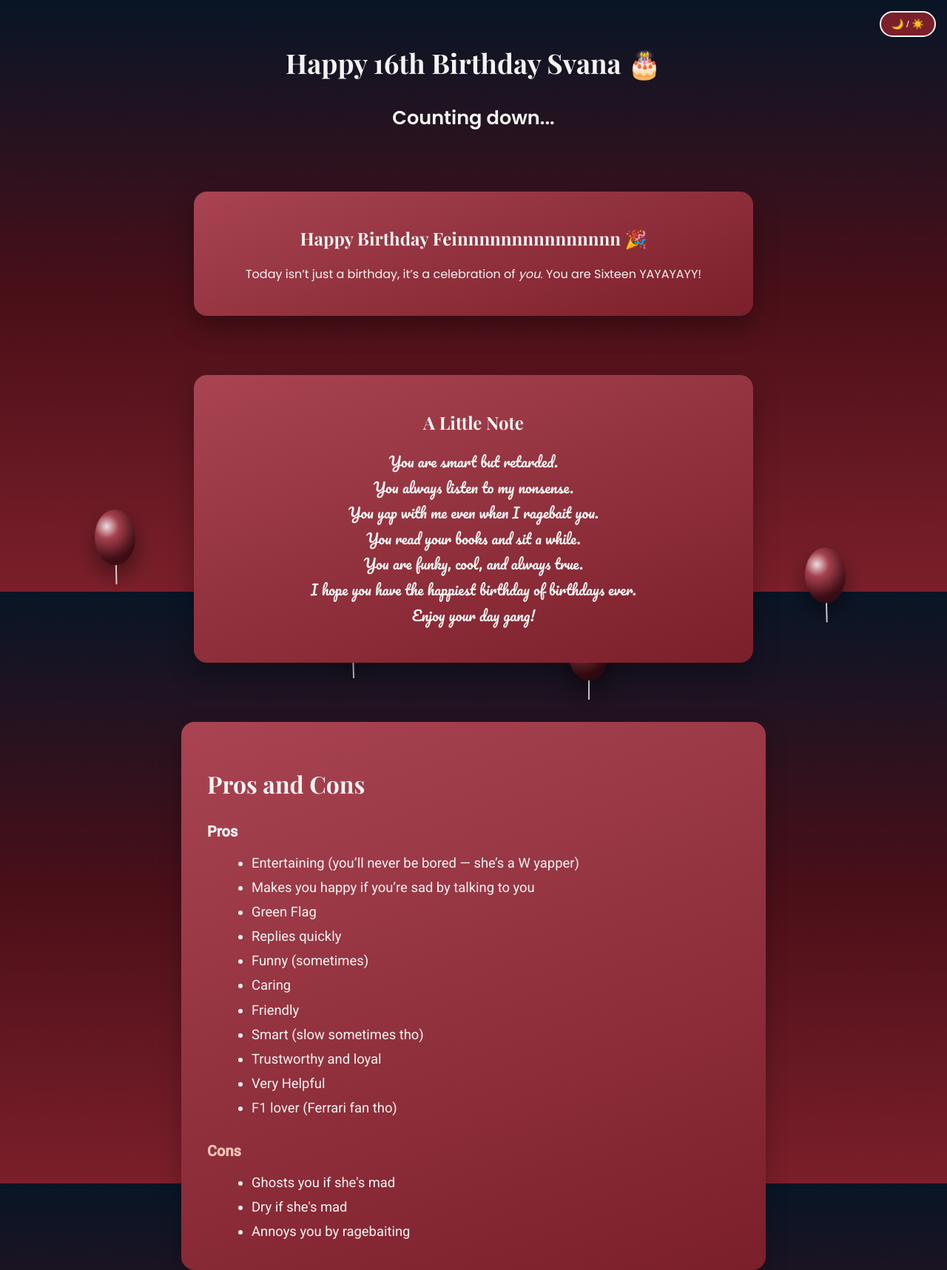
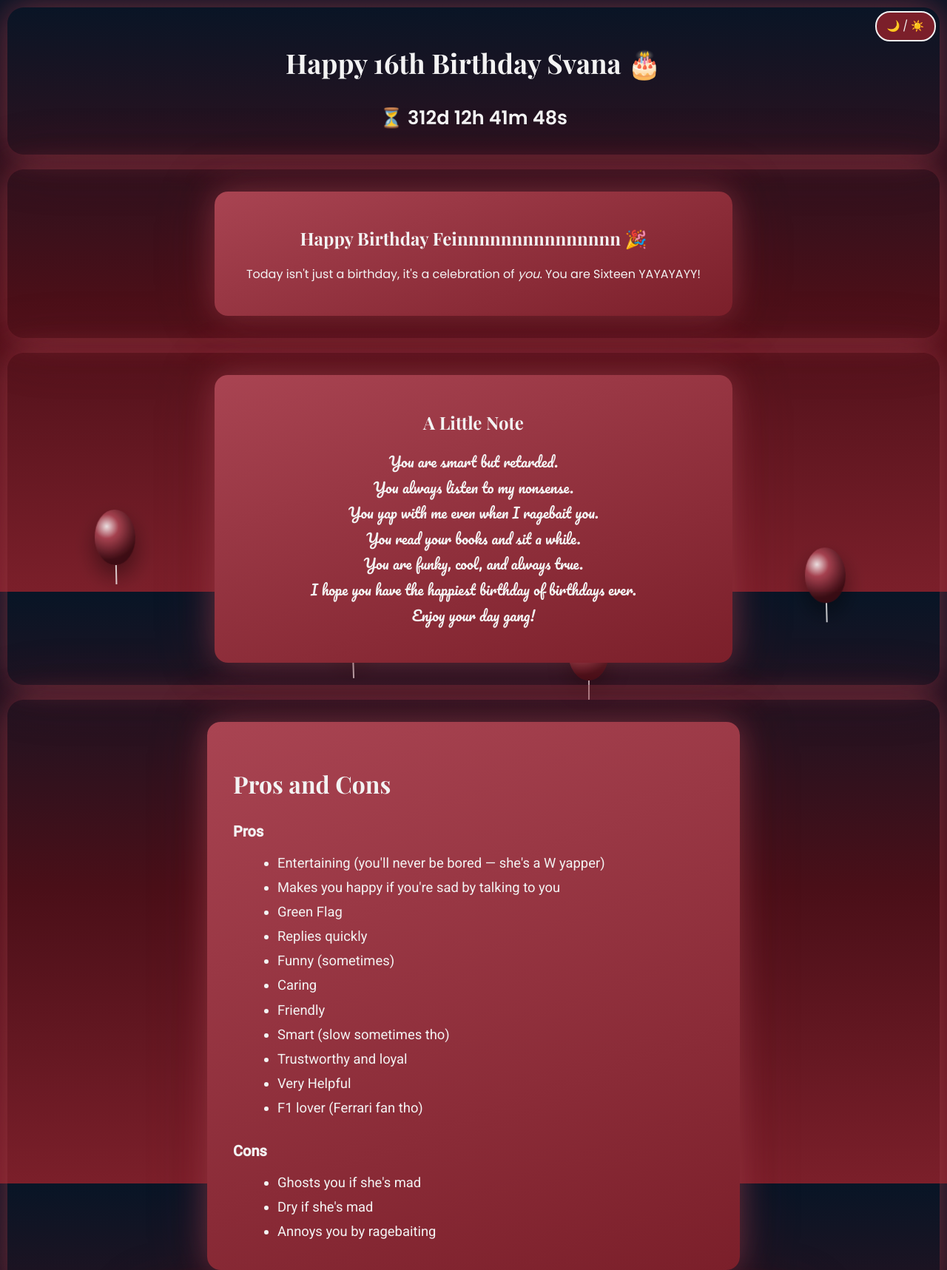
Before and after one commit to jpurohit54321-ux/pocketdynamite7788ax, a plain HTML site: page index.html in a window 1280 px wide. Shown: the top 1717 px of the page at 74% size. Drawn offline with nearby package versions, Linux system fonts and the light colour scheme.

Commit message:
Update index.html

```diff
--- a/index.html
+++ b/index.html
@@ -5,31 +5,46 @@
     <meta name="viewport" content="width=device-width, initial-scale=1.0">
     <title>Happy 16th Birthday Svana!</title>
 
-    <link href="https://fonts.googleapis.com/css2?family=Playfair+Display:wght@600;700&family=Poppins:wght@300;400;600&family=Pacifico&display=swap" rel="stylesheet">
+    <link href="https://fonts.googleapis.com/css2?family=Playfair+Display:wght@600;700&family=Poppins:wght@300;400;600&family=Pacifico&family=Roboto:wght@300;400;500&display=swap" rel="stylesheet">
 
     <style>
+        /* ── DARK MODE (default) ── */
         :root {
-            --navy: #081526;
-            --maroon-dark: #4a0f18;
-            --maroon-mid: #7b1f2a;
+            --navy:         #081526;
+            --maroon-dark:  #4a0f18;
+            --maroon-mid:   #7b1f2a;
             --maroon-light: #a94452;
-            --gold: #f3f3f3;
-            --text: #f3f3f3;
-            --title-color: #f3f3f3; /* Default light title for dark background */
-            --card-bg: linear-gradient(160deg, #a94452, #7b1f2a);
+            --gold:         #f3f3f3;
+            --text:         #f3f3f3;
+            --title-color:  #f3f3f3;
+            --card-bg:      linear-gradient(160deg, #a94452, #7b1f2a);
+            --card-text:    #f3f3f3;
             --gallery-item-bg: #fff;
+            --glow-color:   rgba(169, 68, 82, 0.65);
+            --section-glow: 0 0 40px rgba(169,68,82,0.5), 0 0 80px rgba(123,31,42,0.3);
+            --btn-bg:       #7b1f2a;
+            --btn-text:     #f3f3f3;
         }
 
+        /* ── LIGHT MODE ── */
         body.light {
-            --navy: #f6f2f2;
-            --maroon-dark: #f2c4cb;
-            --maroon-mid: #e08c9a;
-            --maroon-light: #ffffff;
-            --text: #222;
-            --title-color: #000000; /* Title turns black in light mode */
-            --card-bg: white;
-            --gallery-item-bg: #f0f0f0;
+            --navy:         #fdf0f2;
+            --maroon-dark:  #f7d6db;
+            --maroon-mid:   #e89aaa;
+            --maroon-light: #f3b8c3;
+            --gold:         #7b1f2a;
+            --text:         #222222;
+            --title-color:  #3a0a12;
+            --card-bg:      linear-gradient(160deg, #f7d6db, #e89aaa);
+            --card-text:    #2a0a10;
+            --gallery-item-bg: #f0e4e6;
+            --glow-color:   rgba(232,154,170,0.7);
+            --section-glow: 0 0 40px rgba(232,154,170,0.55), 0 0 80px rgba(247,214,219,0.35);
+            --btn-bg:       #a94452;
+            --btn-text:     #ffffff;
         }
+
+        * { box-sizing: border-box; }
 
         body {
             margin: 0;
@@ -38,15 +53,13 @@
             background-attachment: fixed;
             color: var(--text);
             text-align: center;
-            transition: 0.4s;
+            transition: background 0.4s, color 0.4s;
         }
 
-        h1, h2 {
-            font-family: 'Playfair Display', serif;
-        }
+        h1, h2 { font-family: 'Playfair Display', serif; }
 
         h1 {
-            color: var(--title-color); /* Uses the variable that changes */
+            color: var(--title-color);
             font-size: 2.3rem;
             margin-top: 20px;
             transition: color 0.4s;
@@ -56,24 +69,58 @@
             padding: 40px 16px;
         }
 
-        /* Toggle Button */
+        /* ── GLOW on every section ── */
+        section > .card,
+        section > .slay-section,
+        .slay-section {
+            box-shadow: var(--section-glow);
+            transition: box-shadow 0.4s;
+        }
+
+        section {
+            position: relative;
+        }
+
+        section::after {
+            content: '';
+            position: absolute;
+            inset: 10px;
+            border-radius: 22px;
+            box-shadow: var(--section-glow);
+            pointer-events: none;
+            z-index: 0;
+        }
+
+        section > * { position: relative; z-index: 1; }
+
+        /* ── Toggle Button ── */
         .toggle {
             position: fixed;
             top: 15px;
             right: 15px;
             padding: 8px 14px;
             border-radius: 20px;
-            background: var(--maroon-mid);
-            color: white;
+            background: var(--btn-bg);
+            color: var(--btn-text);
             border: 2px solid var(--gold);
             cursor: pointer;
             z-index: 1000;
+            font-family: 'Poppins', sans-serif;
+            font-size: 0.9rem;
+            transition: background 0.4s, color 0.4s, border-color 0.4s;
         }
 
-        /* Countdown */
+        .toggle:hover {
+            opacity: 0.85;
+            transform: scale(1.05);
+        }
+
+        /* ── Countdown ── */
         .countdown {
             font-size: 1.6rem;
             font-weight: 600;
+            color: var(--title-color);
+            transition: color 0.4s;
         }
 
         .reveal {
@@ -85,18 +132,24 @@
 
         @keyframes pop {
             from { transform: scale(1); }
-            to { transform: scale(1.05); }
+            to   { transform: scale(1.05); }
         }
 
-        /* Card Styles */
+        /* ── Cards ── */
         .card {
             max-width: 700px;
             margin: auto;
             padding: 28px;
             border-radius: 18px;
             background: var(--card-bg);
-            box-shadow: 0 15px 35px rgba(0,0,0,0.3);
-            color: inherit;
+            box-shadow: 0 15px 35px rgba(0,0,0,0.3), var(--section-glow);
+            color: var(--card-text);
+            transition: background 0.4s, color 0.4s, box-shadow 0.4s;
+        }
+
+        .card h2 {
+            color: var(--card-text);
+            transition: color 0.4s;
         }
 
         .letter p {
@@ -105,10 +158,44 @@
             line-height: 1.8;
         }
 
-        /* Gallery Section */
+        /* ── Pros & Cons Card ── */
+        .pros-cons-card {
+            padding: 35px;
+            max-width: 720px;
+            margin: auto;
+            text-align: left;
+            background: var(--card-bg);
+            box-shadow: 0 12px 30px rgba(0,0,0,0.25), var(--section-glow);
+            border-radius: 18px;
+            transition: transform 0.3s ease, box-shadow 0.3s ease, background 0.4s, color 0.4s;
+            color: var(--card-text);
+        }
+
+        .pros-cons-card:hover {
+            transform: translateY(-8px) scale(1.02);
+            box-shadow: 0 20px 40px rgba(0,0,0,0.35), var(--section-glow);
+        }
+
+        .pros-cons-card h2 {
+            font-family: 'Playfair Display', serif;
+            font-size: 2rem;
+            margin-bottom: 25px;
+            color: var(--card-text);
+            transition: color 0.4s;
+        }
+
+        .pros-cons-card ul {
+            font-family: 'Roboto', sans-serif;
+            font-size: 1.15rem;
+            line-height: 1.8;
+        }
+
+        /* ── Gallery ── */
         .slay-section {
             max-width: 900px;
             margin: auto;
+            padding: 20px;
+            border-radius: 22px;
         }
 
         .gallery-title {
@@ -117,6 +204,7 @@
             text-transform: uppercase;
             letter-spacing: 2px;
             color: var(--title-color);
+            transition: color 0.4s;
         }
 
         .gallery-container {
@@ -129,9 +217,9 @@
             position: relative;
             overflow: hidden;
             border-radius: 15px;
-            box-shadow: 0 8px 20px rgba(0,0,0,0.2);
+            box-shadow: 0 8px 20px rgba(0,0,0,0.2), 0 0 18px var(--glow-color);
             background-color: var(--gallery-item-bg);
-            transition: transform 0.4s cubic-bezier(0.175, 0.885, 0.32, 1.275);
+            transition: transform 0.4s cubic-bezier(0.175, 0.885, 0.32, 1.275), box-shadow 0.4s;
             aspect-ratio: 4 / 5;
         }
 
@@ -144,9 +232,10 @@
 
         .gallery-item:hover {
             transform: translateY(-10px) rotate(1deg);
+            box-shadow: 0 16px 40px rgba(0,0,0,0.35), 0 0 30px var(--glow-color);
         }
 
-        /* Balloons */
+        /* ── Balloons ── */
         .balloon {
             position: fixed;
             bottom: -120px;
@@ -173,27 +262,27 @@
 
         @keyframes floatUp {
             from { transform: translateY(0) rotate(-2deg); }
-            to { transform: translateY(-140vh) rotate(3deg); }
+            to   { transform: translateY(-140vh) rotate(3deg); }
         }
 
         footer {
             padding: 40px;
             opacity: 0.85;
             font-weight: 600;
+            color: var(--title-color);
+            transition: color 0.4s;
         }
 
+        /* ── Fireworks canvas sits BEHIND everything ── */
         canvas {
             position: fixed;
             inset: 0;
             pointer-events: none;
-            z-index: 999;
+            z-index: 0;
         }
 
         @media (max-width: 600px) {
-            .gallery-container {
-                grid-template-columns: 1fr 1fr;
-                gap: 10px;
-            }
+            .gallery-container { grid-template-columns: 1fr 1fr; gap: 10px; }
             h1 { font-size: 1.8rem; }
         }
     </style>
@@ -212,13 +301,13 @@
 <section>
     <h1>Happy 16th Birthday Svana 🎂</h1>
     <div class="countdown" id="countdown">Counting down...</div>
-    <div class="reveal" id="reveal">🎂✨ SHE’S OFFICIALLY 16 ✨🎂</div>
+    <div class="reveal" id="reveal">🎂✨ SHE'S OFFICIALLY 16 ✨🎂</div>
 </section>
 
 <section>
     <div class="card">
         <h2>Happy Birthday Feinnnnnnnnnnnnnnn 🎉</h2>
-        <p>Today isn’t just a birthday, it’s a celebration of <em>you</em>. You are Sixteen YAYAYAYY!</p>
+        <p>Today isn't just a birthday, it's a celebration of <em>you</em>. You are Sixteen YAYAYAYY!</p>
     </div>
 </section>
 
@@ -236,23 +325,16 @@
         </p>
     </div>
 </section>
+
 <section>
-    <div class="card pros-cons-card" style="padding:35px; max-width:720px; margin:auto; text-align:left;
-        background: linear-gradient(160deg, #a94452, #7b1f2a);
-        box-shadow: 0 12px 30px rgba(0,0,0,0.25);
-        border-radius: 18px;
-        transition: transform 0.3s ease, box-shadow 0.3s ease;">
+    <div class="card pros-cons-card">
+        <h2>Pros and Cons</h2>
 
-        <h2 style="font-family: 'Playfair Display', serif; font-size:2rem; margin-bottom:25px; color: var(--gold);">
-            Pros and Cons
-        </h2>
-
-        <div style="font-family: 'Roboto', sans-serif; font-size:1.15rem; line-height:1.8; color: var(--text);">
-
-            <strong style="font-size:1.25rem; color: #f3f3f3; display:block; margin-bottom:8px;">Pros</strong>
-            <ul style="margin:0 0 24px 20px; list-style-type: disc;">
-                <li>Entertaining (you’ll never be bored — she’s a W yapper)</li>
-                <li>Makes you happy if you’re sad by talking to you</li>
+        <div style="font-family:'Roboto',sans-serif;font-size:1.15rem;line-height:1.8;">
+            <strong style="font-size:1.25rem;display:block;margin-bottom:8px;">Pros</strong>
+            <ul style="margin:0 0 24px 20px;list-style-type:disc;">
+                <li>Entertaining (you'll never be bored — she's a W yapper)</li>
+                <li>Makes you happy if you're sad by talking to you</li>
                 <li>Green Flag</li>
                 <li>Replies quickly</li>
                 <li>Funny (sometimes)</li>
@@ -264,8 +346,8 @@
                 <li>F1 lover (Ferrari fan tho)</li>
             </ul>
 
-            <strong style="font-size:1.25rem; color: #f3c4b6; display:block; margin-bottom:8px;">Cons</strong>
-            <ul style="margin:0 0 0 20px; list-style-type: disc;">
+            <strong style="font-size:1.25rem;display:block;margin-bottom:8px;">Cons</strong>
+            <ul style="margin:0 0 0 20px;list-style-type:disc;">
                 <li>Ghosts you if she's mad</li>
                 <li>Dry if she's mad</li>
                 <li>Annoys you by ragebaiting</li>
@@ -273,26 +355,6 @@
         </div>
     </div>
 </section>
-
-<style>
-/* Hover effect for Pros & Cons card */
-.pros-cons-card:hover {
-    transform: translateY(-8px) scale(1.02);
-    box-shadow: 0 20px 40px rgba(0,0,0,0.35);
-}
-</style>
-
-<!-- Add Roboto font in your <head> if not already present -->
-<link href="https://fonts.googleapis.com/css2?family=Roboto:wght@300;400;500&display=swap" rel="stylesheet">
-
-
-<style>
-/* Hover effect for Pros & Cons card */
-.pros-cons-card:hover {
-    transform: translateY(-8px) scale(1.02);
-    box-shadow: 0 20px 40px rgba(0,0,0,0.35);
-}
-</style>
 
 <section class="slay-section">
     <h2 class="gallery-title">You Slaying...</h2>
@@ -304,52 +366,100 @@
     </div>
 </section>
 
-<footer> From Jay</footer>
+<footer>From Jay</footer>
 
 <script>
-/* Theme Toggle */
-function toggleTheme(){
+/* ── Theme Toggle ── */
+function toggleTheme() {
     document.body.classList.toggle("light");
 }
 
-/* Countdown Setup (Set to Dec 31st) */
-const birthday = new Date(new Date().getFullYear(), 11, 31);
-const countdown = document.getElementById("countdown");
-const reveal = document.getElementById("reveal");
+/* ── Countdown — targets Dec 31 of current year ── */
+// FIX: If Dec 31 has already passed this year, target next year's Dec 31
+function getNextBirthday() {
+    const now = new Date();
+    let year = now.getFullYear();
+    const bday = new Date(year, 11, 31); // Dec 31
+    if (now >= bday) bday.setFullYear(year + 1); // already passed → next year
+    return bday;
+}
 
-setInterval(() => {
+const birthday = getNextBirthday();
+const countdownEl = document.getElementById("countdown");
+const revealEl    = document.getElementById("reveal");
+
+const timer = setInterval(() => {
     const diff = birthday - new Date();
-    if(diff <= 0){
-        countdown.style.display = "none";
-        reveal.style.display = "block";
+    if (diff <= 0) {
+        clearInterval(timer);
+        countdownEl.style.display = "none";
+        revealEl.style.display    = "block";
         startFireworks();
     } else {
         const d = Math.floor(diff / 86400000);
         const h = Math.floor((diff / 3600000) % 24);
-        const m = Math.floor((diff / 60000) % 60);
-        const s = Math.floor((diff / 1000) % 60);
-        countdown.textContent = `⏳ ${d}d ${h}h ${m}m ${s}s`;
-          <title>You will be 17 in...............  </title>
-
+        const m = Math.floor((diff / 60000)  % 60);
+        const s = Math.floor((diff / 1000)   % 60);
+        countdownEl.textContent = `⏳ ${d}d ${h}h ${m}m ${s}s`;
     }
 }, 1000);
 
-/* Simple Fireworks Logic */
-function startFireworks(){
-    const c = document.getElementById("fireworks");
-    const ctx = c.getContext("2d");
-    c.width = window.innerWidth;
-    c.height = window.innerHeight;
+/* ── Real Fireworks ── */
+function startFireworks() {
+    const canvas = document.getElementById("fireworks");
+    const ctx    = canvas.getContext("2d");
 
-    setInterval(() => {
-        ctx.clearRect(0, 0, c.width, c.height);
-        for(let i = 0; i < 80; i++){
+    function resize() {
+        canvas.width  = window.innerWidth;
+        canvas.height = window.innerHeight;
+    }
+    resize();
+    window.addEventListener("resize", resize);
+
+    const particles = [];
+
+    function spawnBurst() {
+        const x   = Math.random() * canvas.width;
+        const y   = Math.random() * canvas.height * 0.6;
+        const hue = Math.random() * 360;
+        for (let i = 0; i < 80; i++) {
+            const angle  = (Math.PI * 2 / 80) * i;
+            const speed  = 2 + Math.random() * 4;
+            particles.push({
+                x, y,
+                vx: Math.cos(angle) * speed,
+                vy: Math.sin(angle) * speed,
+                alpha: 1,
+                hue: hue + Math.random() * 30,
+                size: 2 + Math.random() * 2
+            });
+        }
+    }
+
+    setInterval(spawnBurst, 600);
+
+    function loop() {
+        ctx.fillStyle = "rgba(0,0,0,0.18)";
+        ctx.fillRect(0, 0, canvas.width, canvas.height);
+
+        for (let i = particles.length - 1; i >= 0; i--) {
+            const p = particles[i];
+            p.x    += p.vx;
+            p.y    += p.vy;
+            p.vy   += 0.06;   // gravity
+            p.vx   *= 0.98;   // drag
+            p.alpha -= 0.018;
+
+            if (p.alpha <= 0) { particles.splice(i, 1); continue; }
+
             ctx.beginPath();
-            ctx.arc(Math.random() * c.width, Math.random() * c.height, Math.random() * 3, 0, Math.PI * 2);
-            ctx.fillStyle = `hsl(${Math.random() * 360}, 100%, 60%)`;
+            ctx.arc(p.x, p.y, p.size, 0, Math.PI * 2);
+            ctx.fillStyle = `hsla(${p.hue}, 100%, 65%, ${p.alpha})`;
             ctx.fill();
         }
-    }, 200);
+        requestAnimationFrame(loop);
+    }
+    loop();
 }
 </script>
 
```
